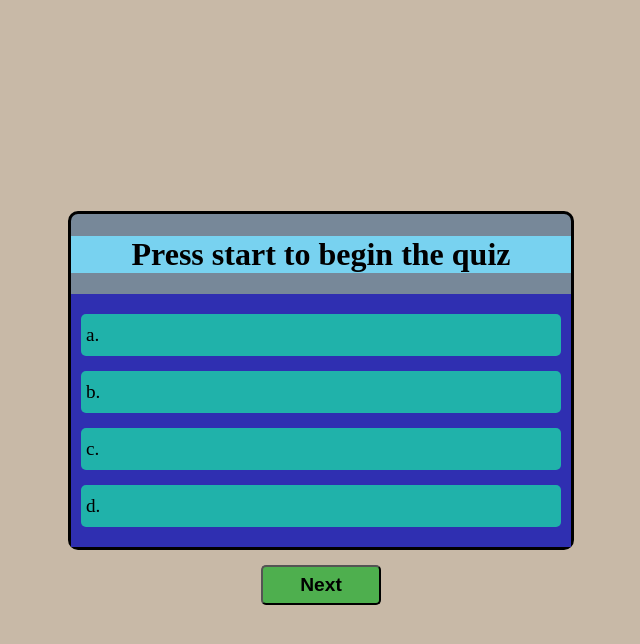
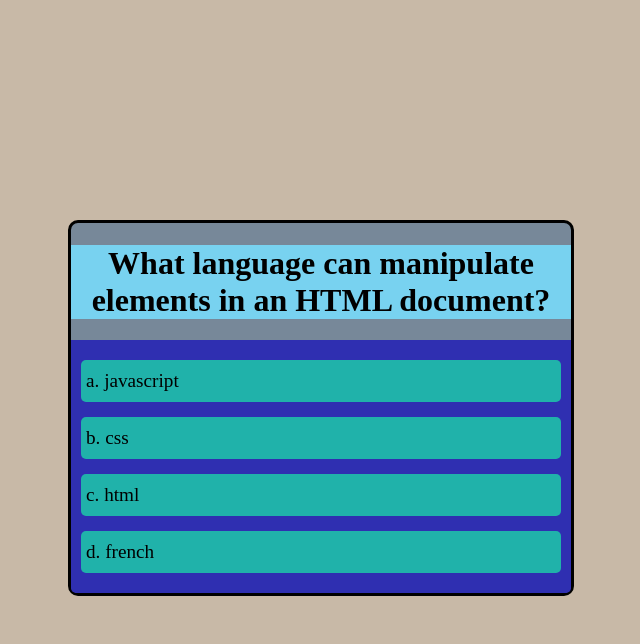
Before and after one commit to ColeS82/coding-quiz, a plain HTML site: page index.html in a window 1280 px wide. Both pictures are taken after a click on the button "Start". Shown: the whole page, without its empty margins (327-967 px from the left). Drawn offline with Linux system fonts and the light colour scheme.

Commit message:
quiz works with selections.  Needs timer and results with ability to log user's name

```diff
--- a/assets/css/styles.css
+++ b/assets/css/styles.css
@@ -14,9 +14,10 @@ body {
     border: solid;
     border-radius: 10px;
     background-color: lightslategray;
+
 }
 
-#questions{
+#question{
     text-align: center;
     background-color: rgb(120, 210, 240);
 }
@@ -24,9 +25,11 @@ body {
 #answers {
     padding: 20px 10px;
     background-color: rgb(47, 47, 177);
+    border-bottom-left-radius: 5px;
+    border-bottom-right-radius: 5px;
 }
 
-#answers ol{
+#answerbtns{
     display: flex;
     flex-direction: column;
     gap: 15px;
@@ -36,17 +39,28 @@ body {
     list-style: lower-alpha;
     list-style-position: inside;
 }
+.btns:hover{
+    border: solid 3px;
+}
 
-#answers li{
+.btns{
     font-size: larger;
     background-color: lightseagreen;
     border-radius: 5px;
     padding: 10px 5px;
 }
 
+.btns.correct{
+    background-color: green;
+}
+
+.btns.wrong{
+    background-color: rgb(200, 68, 68);
+}
+
 button{
     margin-top: 15px;
-    width: 120px;
+    width: 150px;
     height: 40px;
     font-size: larger;
     border-radius: 5px;
--- a/assets/js/script.js
+++ b/assets/js/script.js
@@ -1,20 +1,111 @@
-const startButton = document.getElementById("start-Btn");
+const questions = [
+    {
+        question:"What language can manipulate elements in an HTML document?",
+        answers: [
+        {text: "javascript", correct: true},
+        {text: "css", incorrect: false},
+        {text: "html", incorrect: false},
+        {text: "french", incorrect: false},
+        ]
+    },
+    {
+        question:"What does HTML stand for?",
+        answers: [
+        {text: "Hyper-Text-Markup-Language", correct: true},
+        {text: "Hot-Tub-Me-Likes", incorrect: false},
+        {text: "html", incorrect: false},
+        {text: "Hi-Top-Memories-Last", incorrect: false},
+        ]
+    },
+    {
+        question:"What is the language that makes this page work",
+        answers: [
+        {text: "css", incorrect: false},
+        {text: "html", incorrect: false},
+        {text: "french", incorrect: false},
+        {text: "javascript", correct: true},
+        ]
+    }
+]
+let answersElement = document.getElementById("answers");
+let answerButtons = document.getElementById("answerbtns")
+let questionElement = document.getElementById("question");
+let startButton = document.getElementById("start-Btn");
+let nextButton = document.getElementById("next-Btn")
+let shuffled, currentQuestionIndex
 
-startButton.addEventListener('click', startQuiz)
+startButton.addEventListener('click', startQuiz);
+nextButton.addEventListener('click', () => {
+    currentQuestionIndex++
+    nextQuestion()
+})
+
 
 
 function startQuiz() {
     console.log("Testing!");
-    document.getElementById("answers").classList.remove("hide");
-    document.getElementById("start-Btn").classList.add("hide");
-    document.getElementById("next-Btn").classList.remove("hide");
+    answersElement.classList.remove("hide");
+    startButton.classList.add("hide");
+    nextButton.classList.remove("hide");
+    shuffled = questions.sort(() => Math.random() - .5);
+    currentQuestionIndex = 0;
     nextQuestion();
 }
 
 function nextQuestion() {
-
+    resetState()
+    showQuestion(shuffled[currentQuestionIndex]);
 }
 
-function selectAnswer() {
+function showQuestion(question){
+    questionElement.innerText = question.question;
+    question.answers.forEach(answers => {const button = document.createElement("li")
+    button.innerText = answers.text;
+    button.classList.add("btns");
+    if (answers.correct){
+        button.dataset.correct = answers.correct
+    }
+    button.addEventListener("click", selectAnswer);
+    answerbtns.appendChild(button)
+    });
+}
 
+function resetState(){
+    nextButton.classList.add('hide');
+    while (answerbtns.firstChild){
+        answerbtns.removeChild(answerbtns.firstChild);
+    }
 }
+
+function selectAnswer(e) {
+    const selectedButton = e.target;
+    const correct = selectedButton.dataset.correct;
+    Array.from(answerButtons.children).forEach(button => {
+        setStatusClass(button, button.dataset.correct)
+    })
+    if(shuffled.length > currentQuestionIndex + 1){
+    nextButton.classList.remove('hide')
+    }else{
+        startButton.innerText = 'See Results';
+        startButton.classList.remove('hide');
+    }
+    startButton.addEventListener('click', results);
+}
+
+function setStatusClass(element, correct){
+    clearStatusClass(element)
+    if (correct) {
+        element.classList.add('correct')
+    }else{
+        element.classList.add('wrong')
+    }
+}
+
+function clearStatusClass(element) {
+    element.classList.remove('correct');
+    element.classList.remove('wrong');
+}
+
+function results(){
+    alert("results")
+}
--- a/index.html
+++ b/index.html
@@ -10,15 +10,12 @@
 </head>
 <body>
     <main class="quiz-card">
-        <h1 id="questions">
+        <h1 id="question">
             Press start to begin the quiz
         </h1>
         <section id="answers" class="hide">
-            <ol>
-                <li class="btn"></li>
-                <li class="btn"></li>
-                <li class="btn"></li>
-                <li class="btn"></li>
+            <ol id="answerbtns">
+
             </ol>
         </section>
     </main>
```
